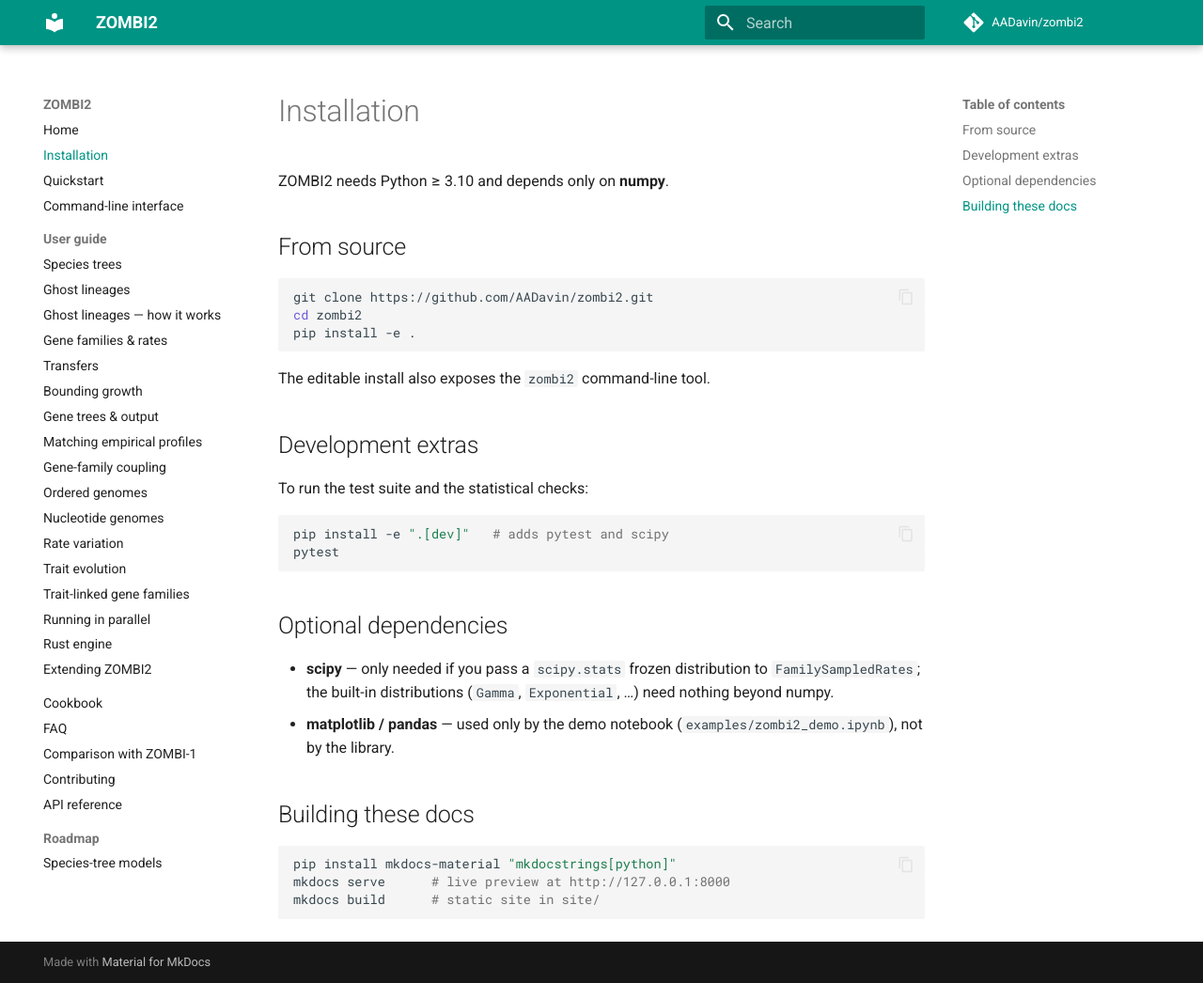
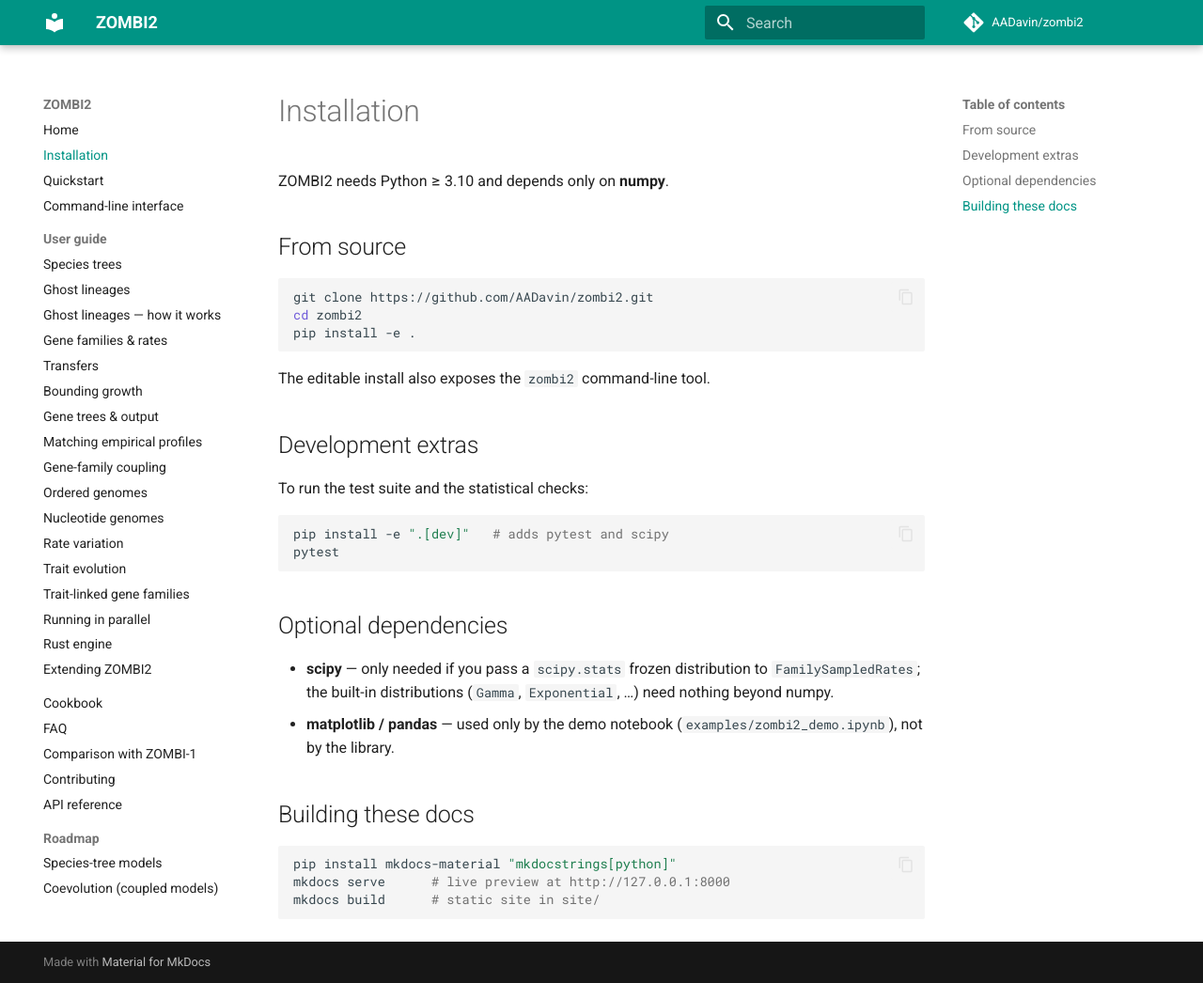
Before and after one commit to AADavin/zombi2, an MkDocs documentation site: the page built from docs/installation.md, in a window 1280 px wide and 1046 px high. Shown: the whole window at 94% size. Built offline with MkDocs 1.6.1 and Material for MkDocs 9.7.7, drawn with Linux system fonts in a browser that asks for light colours; comment, search, counter and statistics services are not loaded.

Commit message:
docs: add coevolution models page to the mkdocs nav
Co-Authored-By: Claude Opus 4.8 <noreply@anthropic.com>

```diff
--- a/mkdocs.yml
+++ b/mkdocs.yml
@@ -76,3 +76,4 @@ nav:
   - API reference: reference/api.md
   - Roadmap:
       - Species-tree models: species_tree_models.md
+      - Coevolution (coupled models): coevolution_models.md
```
